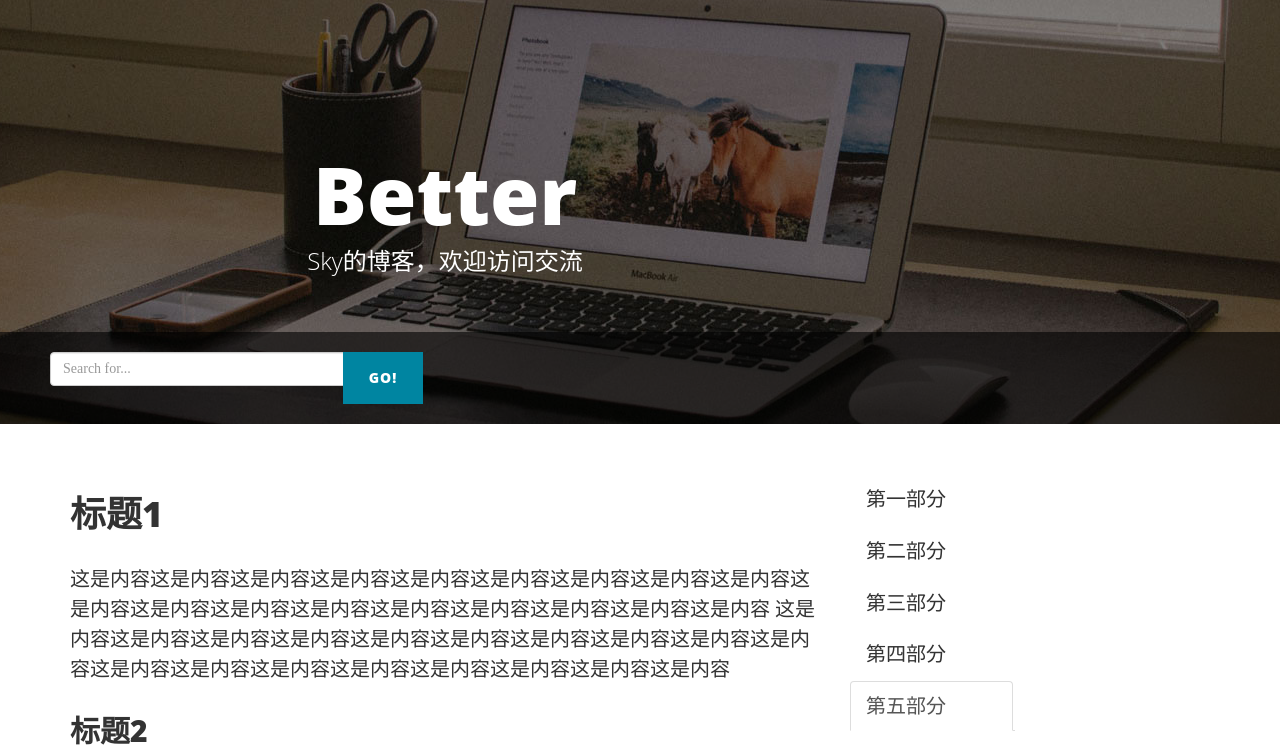
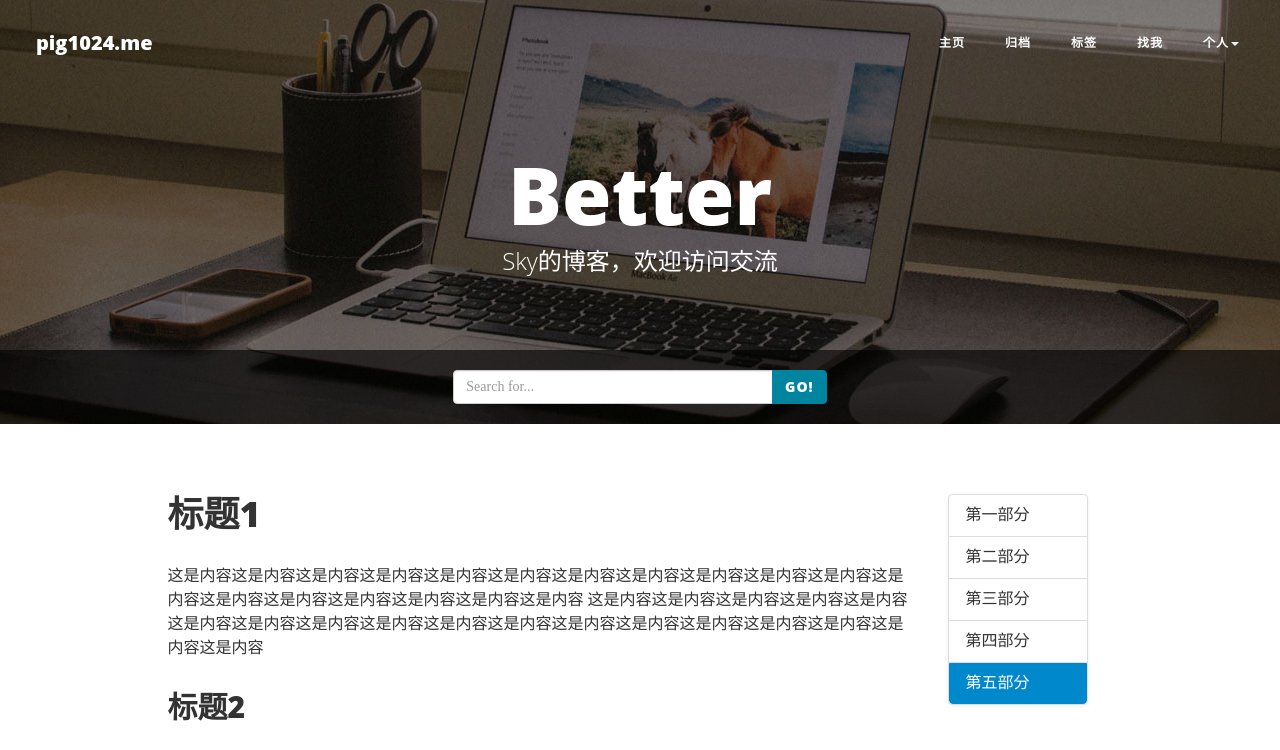
Before and after one commit to liuxinqiong/myblog-template, a website: page src/html/post.html in a window 1280 px wide. Shown: the top 750 px of the page. Drawn offline with Linux system fonts and the light colour scheme; files that its build step writes are made by us from their sources; files whose address does not match are found by name.

Commit message:
modify index with bootstrap3 and add post page

```diff
--- a/src/html/post.html
+++ b/src/html/post.html
@@ -7,12 +7,12 @@
     <meta name="author" content="sky">
     <title>sky | 博客</title>
     <!-- Bootstrap Core CSS -->
-    <link href="lib/bootstrap3/css/bootstrap.min.css" rel="stylesheet">
+    <link href="../../lib/bootstrap3/css/bootstrap.min.css" rel="stylesheet">
     <!--<link rel="stylesheet" href="https://cdn.bootcss.com/bootstrap/3.3.7/css/bootstrap.min.css" integrity="sha384-BVYiiSIFeK1dGmJRAkycuHAHRg32OmUcww7on3RYdg4Va+PmSTsz/K68vbdEjh4u" crossorigin="anonymous">-->
     <!-- Additional fonts for this theme -->
-    <link href="lib/font-awesome/css/font-awesome.min.css" rel="stylesheet" type="text/css">
+    <link href="../../lib/font-awesome/css/font-awesome.min.css" rel="stylesheet" type="text/css">
     <!-- Custom styles for this theme -->
-    <link href="dist/blog.min.css" rel="stylesheet">
+    <link href="../../dist/blog.min.css" rel="stylesheet">
     <!-- Temporary navbar container fix until Bootstrap 4 is patched -->
     <style>
         .navbar-toggler {
@@ -24,27 +24,53 @@
                 width: 100%;
             }
         }
-
+        ul.nav-tabs{
+            width: 140px;
+            margin-top: 20px;
+            border-radius: 4px;
+            border: 1px solid #ddd;
+            box-shadow: 0 1px 4px rgba(0, 0, 0, 0.067);
+        }
+        ul.nav-tabs li{
+            margin: 0;
+            border-top: 1px solid #ddd;
+        }
+        ul.nav-tabs li:first-child{
+            border-top: none;
+        }
+        ul.nav-tabs li a{
+            margin: 0;
+            padding: 8px 16px;
+            border-radius: 0;
+        }
+        ul.nav-tabs li.active a, ul.nav-tabs li.active a:hover{
+            color: #fff;
+            background: #0088cc;
+            border: 1px solid #0088cc;
+        }
+        ul.nav-tabs li:first-child a{
+            border-radius: 4px 4px 0 0;
+        }
+        ul.nav-tabs li:last-child a{
+            border-radius: 0 0 4px 4px;
+        }
         ul.nav-tabs.affix{
-            top: 30px; /* Set the top position of pinned element */
-        }
-
-        .affix {
-            position: fixed;
+            top: 90px; /* Set the top position of pinned element */
         }
     </style>
 </head>
 <body data-spy="scroll" data-target="#postNav">
-<nav class="navbar fixed-top navbar-toggleable-md navbar-light" id="mainNav">
-    <div class="container">
-        <button class="navbar-toggler navbar-toggler-right" type="button" data-toggle="collapse"
-                data-target="#navbarResponsive" aria-controls="navbarResponsive" aria-expanded="false"
-                aria-label="Toggle navigation">
-            <i class="fa fa-bars"></i>
-        </button>
-        <a class="navbar-brand page-scroll" href="index.html">pig1024.me</a>
-        <div class="collapse navbar-collapse" id="navbarResponsive">
-            <ul class="navbar-nav ml-auto">
+<nav class="navbar navbar-default navbar-fixed-top" id="mainNav">
+    <div class="container-fluid">
+        <div class="navbar-header">
+            <button type="button" class="navbar-toggler navbar-toggle collapsed" data-toggle="collapse"
+                    data-target="#navbarResponsive" aria-expanded="false">
+                <i class="fa fa-bars"></i>
+            </button>
+            <a class="navbar-brand page-scroll" href="index.html">pig1024.me</a>
+        </div>
+        <div class="navbar-collapse collapse" id="navbarResponsive">
+            <ul class="nav navbar-nav navbar-right">
                 <li class="nav-item">
                     <a class="nav-link page-scroll" href="index.html">主页</a>
                 </li>
@@ -71,10 +97,10 @@
     </div>
 </nav>
 <!-- Page Header -->
-<header class="intro-header" style="background-image: url('asset/img/home-bg.jpg')">
+<header class="intro-header" style="background-image: url('../../asset/img/home-bg.jpg')">
     <div class="container">
         <div class="row">
-            <div class="col-lg-8 offset-lg-2 col-md-10 offset-md-1">
+            <div class="col-lg-8 col-lg-offset-2 col-md-10 col-md-offset-1">
                 <div class="site-heading">
                     <h1>Better</h1>
                     <span class="subheading">Sky的博客，欢迎访问交流</span>
@@ -84,7 +110,7 @@
     </div>
     <div class="post-search">
         <div class="row">
-            <div class="col-lg-4 offset-lg-4 col-md-6 offset-md-3">
+            <div class="col-lg-4 col-lg-offset-4 col-md-6 col-md-offset-3">
                 <div class="input-group">
                     <input type="text" class="form-control" placeholder="Search for...">
                     <span class="input-group-btn">
@@ -97,7 +123,7 @@
 </header>
 <div class="container">
     <div class="row">
-        <div class="col-lg-8 offset-lg-2 col-md-10 offset-md-1">
+        <div class="col-lg-8 col-lg-offset-1 col-md-10">
             <article>
                 <h1 id="section-1">标题1</h1>
                 <p>
@@ -161,8 +187,8 @@
                 </p>
             </article>
         </div>
-        <div class="col-lg-2 col-md-1" id="postNav">
-            <ul class="nav nav-tabs nav-stacked" data-spy="affix" data-offset-top="300">
+        <div class="col-lg-3 col-md-2" id="postNav">
+            <ul class="nav nav-tabs nav-stacked" data-spy="affix" data-offset-top="350">
                 <li class="active"><a href="#section-1">第一部分</a></li>
                 <li><a href="#section-2">第二部分</a></li>
                 <li><a href="#section-3">第三部分</a></li>
@@ -178,7 +204,7 @@
 <footer>
     <div class="container">
         <div class="row">
-            <div class="col-lg-8 offset-lg-2 col-md-10 offset-md-1">
+            <div class="col-lg-8 col-lg-offset-2 col-md-10 col-md-offset-1">
                 <ul class="list-inline text-center">
                     <li class="list-inline-item">
                         <a href="javascript:void(0)">
@@ -211,16 +237,16 @@
     </div>
 </footer>
 <!-- jQuery Version 3.1.1 -->
-<script src="lib/jquery/jquery.js"></script>
+<script src="../../lib/jquery/jquery.js"></script>
 
 <!-- Tether -->
-<script src="lib/tether/tether.min.js"></script>
+<script src="../../lib/tether/tether.min.js"></script>
 
 <!-- Bootstrap Core JavaScript -->
-<script src="lib/bootstrap3/js/bootstrap.min.js"></script>
+<script src="../../lib/bootstrap3/js/bootstrap.min.js"></script>
 
 <!-- Theme JavaScript -->
-<script src="dist/blog.min.js"></script>
+<script src="../../dist/blog.min.js"></script>
 
 </body>
 </html>
--- a/src/js/pager.js
+++ b/src/js/pager.js
@@ -15,7 +15,7 @@
                 var totalsubpageHtml = "";
                 /************************START*********************/
                 if (args.currPage > 1) {
-                    totalsubpageHtml += "<li class='prev'><a href='javascript:void(0);'>prev</a></li>";
+                    totalsubpageHtml += "<li class='prev'><a href='javascript:void(0);'>&laquo;</a></li>";
                 }
 
                 // 页码大于等于4的时候，添加第一个页码元素
@@ -57,7 +57,7 @@
                 }
 
                 if (args.currPage < args.totalPage) {
-                    totalsubpageHtml += "<li class='next'><a href='javascript:void(0);'>next</a></li>";
+                    totalsubpageHtml += "<li class='next'><a href='javascript:void(0);'>&raquo;</a></li>";
                 }
                 $(target).find(".pagination").html(totalsubpageHtml);
             })(target, args);
--- a/src/less/blog.less
+++ b/src/less/blog.less
@@ -1,12 +1,23 @@
 @import "component/variables.less";
 @import "component/mixins.less";
 
+html{
+  line-height: 1.15;
+  font-size: inherit;
+}
 // 全局
 body {
   .serif-font;
-  font-size: 20px;
+  font-size: 1rem;
+  font-weight:400;
   color: @gray-dark;
   -webkit-tap-highlight-color: @theme-primary;
+  line-height: 1.5;
+}
+
+.pagination{
+  font-size: 12px;
+  .sans-serif-font;
 }
 
 // 按钮组
@@ -16,8 +27,8 @@ body {
   font-size: 14px;
   font-weight: 800;
   letter-spacing: 1px;
-  border-radius: 0;
-  padding: 15px 25px;
+  //border-radius: 0;
+  //padding: 15px 25px;
 }
 
 .btn-primary {
@@ -106,10 +117,18 @@ blockquote {
   background-color: white;
   border-bottom: 1px solid @gray-lighter;
   position: absolute;
+  padding: .5rem 1rem;
+  margin-bottom: 0;
+
   .sans-serif-font;
   .navbar-brand {
     color: @gray-light;
     font-weight: 800;
+    display: inline-block;
+    font-size: 1.25rem;
+    line-height: inherit;
+    white-space: nowrap;
+    height: inherit;
   }
   .navbar-toggler {
     color: @gray-light;
@@ -123,18 +142,26 @@ blockquote {
       outline:0;
     }
   }
+  .navbar-toggler-right{
+    position: absolute;
+    right: 1rem;
+  }
   .navbar-nav {
+    padding:5px;
     > li.nav-item {
       > a {
         text-transform: uppercase;
         font-size: 12px;
         font-weight: 800;
         letter-spacing: 1px;
+        &:active,&:focus{
+          background: transparent;
+        }
       }
     }
   }
   .sub-dropdown-menu{
-    top:68px;
+    top:76px;
     border:none;
     > li.nav-item {
       > a {
```
Also changed, not shown: src/html/index.html (+28 -27 lines), dist/blog.min.css, dist/blog.min.js, src/css/blog.css.
